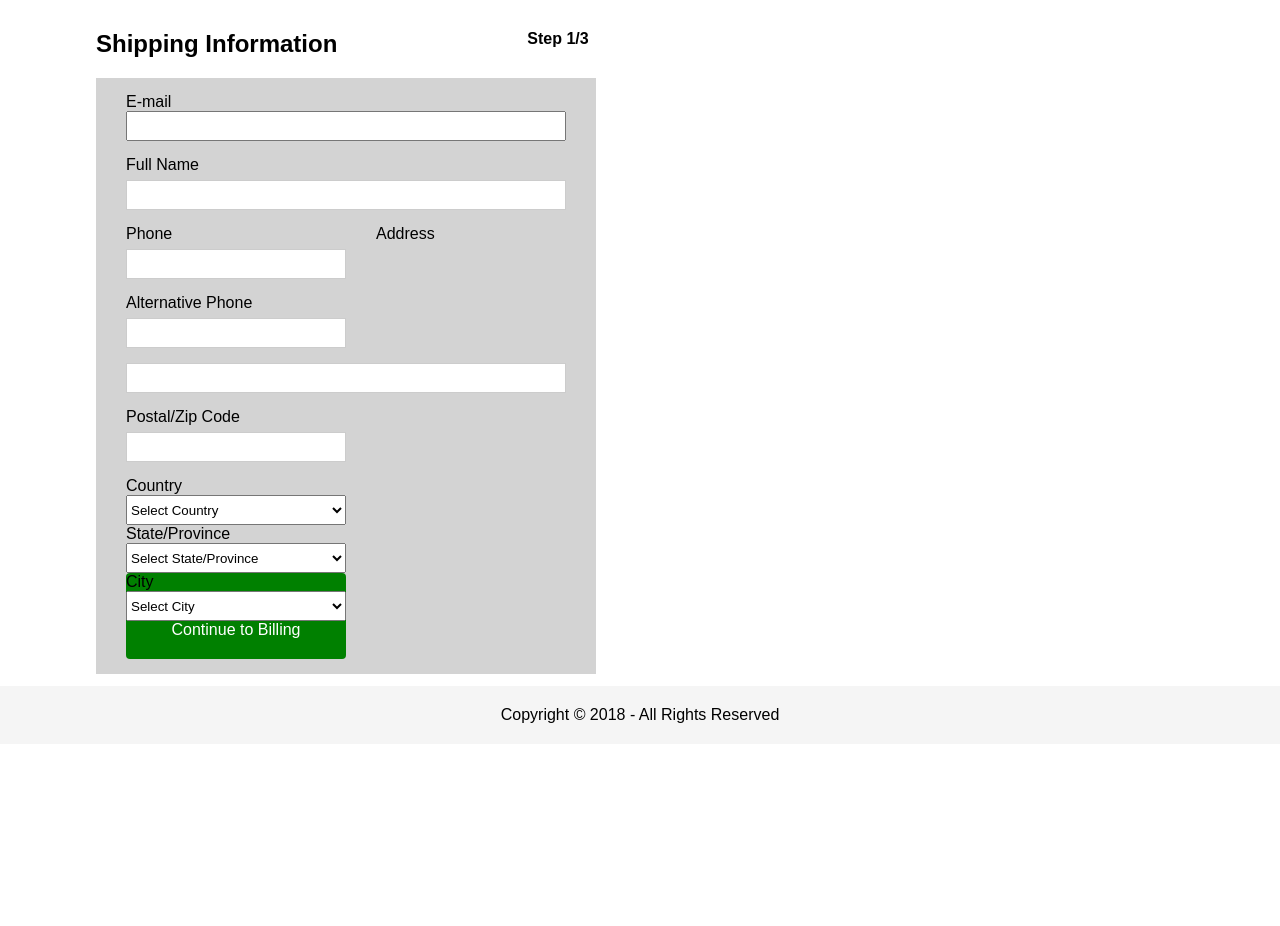
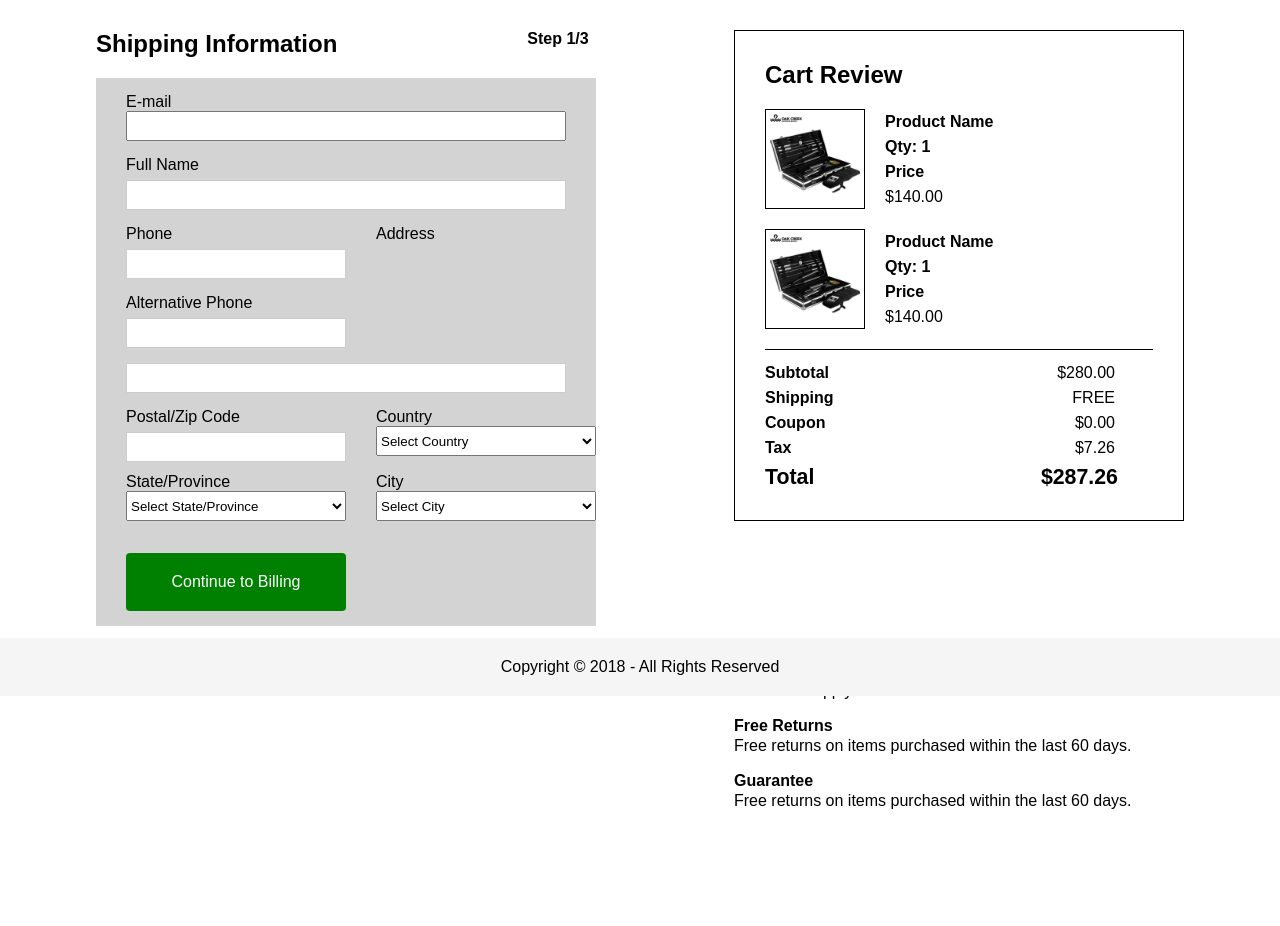
Before and after one commit to oakcreekoutdoor/oakcreek, a PHP site: template templates/shipping.php in a window 1280 px wide. Shown: the part 149-1075 px from the top of the page. Before the commit the page ends 872 px from the top, so only its background shows below. Run offline with PHP 8.4, Linux system fonts and the light colour scheme; the template is opened without the code that fills it, so the values that code supplies are empty; some libraries are stand-ins or nearby versions.

Commit message:
Added Shipping page HTML/CSS

```diff
--- a/css/style.css
+++ b/css/style.css
@@ -494,6 +494,7 @@ p.cart-label {
 }
 #shippingForm {
 	width: 500px;
+	position: relative;
 }
 #shippingForm h2 {
 	float: left;
@@ -529,9 +530,94 @@ p.cart-label {
 	width: 220px;
 	text-align: center;
 	margin: 0;
-	margin-top: 180px;
+	margin-top: 160px;
 	padding: 20px;
 }
+#formCountry {
+	position: absolute;
+	right: -30px;
+}
+#formProvince {
+	position: absolute;
+	margin-top: 65px;
+}
+#formCity {
+	position: absolute;
+	margin-top: 65px;
+	right: -30px;
+}
+.cart-review {
+	border: 1px solid #000;
+	padding: 30px;
+	float: left;
+	position: absolute;
+	top: 0;
+	right: 0;
+	width: 450px;
+}
+.cart-review-summary {
+	padding-bottom: 20px;
+	border-bottom: 1px solid #000;
+}
+.cart-review-item {
+	margin-top: 20px;
+	position: relative;
+	height: 100px;
+}
+.cart-review-item img {
+	float: left;
+	width: 100px;
+	height: 100px;
+	border: 1px solid #000;
+}
+.cart-review-item div {
+	float: left;
+	margin-left: 20px;
+}
+.cart-review-item p {
+	width: 100%;
+	line-height: 25px;
+	font-size: 12pt;
+}
+.cart-review-item p:nth-child(4) {
+	margin-top: 50px;
+	right: -200px;
+}
+.cart-review > div:nth-child(3) {
+	margin-top: 10px;
+	width: 350px;
+	right: 0;
+}
+.cart-review > div:nth-child(3) p {
+	text-align: right;
+	line-height: 25px;
+}
+.cart-review .cart-total {
+	font-size: 16pt;
+	margin-top: 5px;
+}
+.cart-review .cart-total p:nth-child(2) {
+	position: absolute;
+	right: 65px;
+}
+.policies {
+	float: left;
+	position: absolute;
+	right: 0;
+	width: 450px;
+	height: 300px;
+}
+.policies p {
+	line-height: 20px;
+}
+.policies-title {
+	font-weight: bold;
+	margin-top: 15px;
+}
+
+
+
+
 
 /*------------- Account Page -------------*/
 
--- a/templates/pages.php
+++ b/templates/pages.php
@@ -1,5 +1,10 @@
 <?php
 	include("views/header.php");
+<<<<<<< HEAD
+	$content;
+	include("templates/shipping.php");
+=======
 	echo $content;
+>>>>>>> 009182322da345a7a868ea64ef0117d1e9ff5b55
 	include("views/footer.php");
 ?>
--- a/templates/shipping.php
+++ b/templates/shipping.php
@@ -14,33 +14,81 @@
 			<div>
 				<label>Alternative Phone</label>
 				<input type="text" name="altphone"/>
-			</div>
+			</div><!--formAltPhone-->
 
-			<label>Address</label>
-			<input type="text"/>
+				<label>Address</label>
+				<input type="text"/>
+
 			<div>
 				<label>Postal/Zip Code</label>
 				<input type="text" name="zipcode"/>
 			</div>
-			<div>
+			<div id="formCountry">
 				<label>Country</label>
 				<select>
 					<option>Select Country</option>
 				</select>
-			</div>
-			<div>
+			</div><!--formCountry-->
+			<div id="formProvince">
 				<label>State/Province</label>
 				<select>
 					<option>Select State/Province</option>
 				</select>
-			</div>
-			<div>
+			</div><!--formProvince-->
+			<div id="formCity">
 				<label>City</label>
 				<select>
 					<option>Select City</option>
 				</select>
-			</div>
+			</div><!--formCity-->
 			<a class="btn prime" href="#">Continue to Billing</a>
 		</form>
 	</div><!--shippingForm-->
+
+	<div class="cart-review">
+		<h2>Cart Review</h2>
+		<div class="cart-review-summary">
+			<div class="cart-review-item">
+				<img src="assets/bbq_toolset.jpg">
+				<div>
+					<p class="cart-label">Product Name</p>
+					<p class="cart-label">Qty: 1</p>
+					<p class="cart-label">Price</p>
+					<p>$140.00</p>
+				</div>
+			</div><!--cart-item-review-->
+			<div class="cart-review-item">
+				<img src="assets/bbq_toolset.jpg">
+				<div>
+					<p class="cart-label">Product Name</p>
+					<p class="cart-label">Qty: 1</p>
+					<p class="cart-label">Price</p>
+					<p>$140.00</p>
+				</div>
+			</div><!--cart-item-review-->
+		</div><!--cart-review--summary-->
+		<div>
+			<p class="cart-label">Subtotal</p>
+			<p>$280.00</p>
+			<p class="cart-label">Shipping</p>
+			<p>FREE</p>
+			<p class="cart-label">Coupon</p>
+			<p>$0.00</p>
+			<p class="cart-label">Tax</p>
+			<p>$7.26</p>
+			<div class="cart-total">
+				<p>Total</p>
+				<p>$287.26</p>
+			</div><!--cart-total-->
+		</div>
+	</div><!--cart-review-->
+
+	<div class="policies">
+		<p class="policies-title">Shipping & Delivery</p>
+		<p>We deliver to 17 countries with some restrictions. Terms & Conditions apply.</p>
+		<p class="policies-title">Free Returns</p>
+		<p>Free returns on items purchased within the last 60 days.
+		<p class="policies-title">Guarantee</p>
+		<p>Free returns on items purchased within the last 60 days.</p>
+	</div><!--policies-->
 </div><!--shipping-->
```
